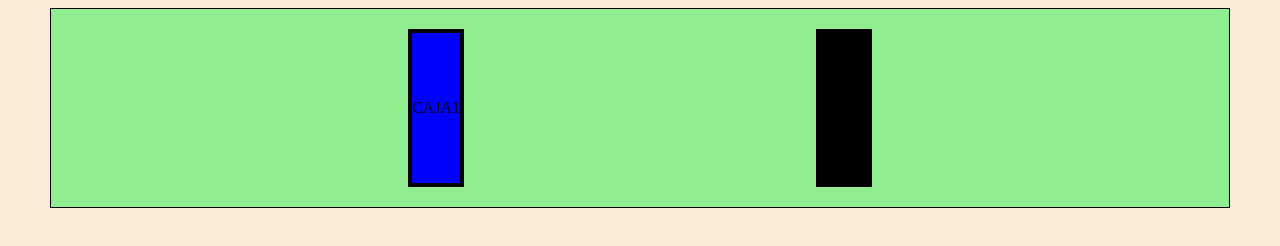
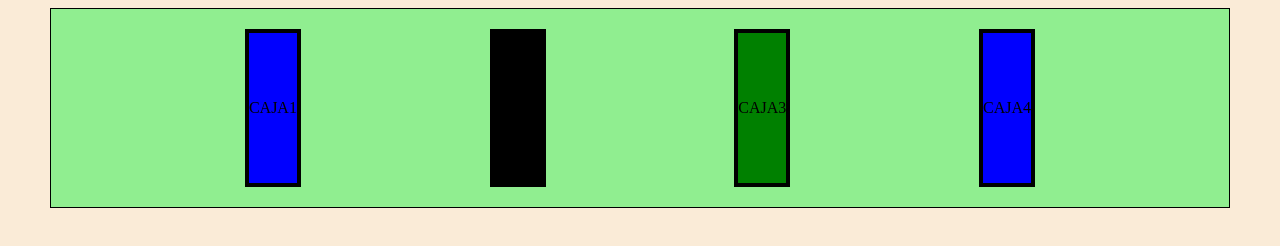
Before and after one commit to darklink2003/practicas-git, a plain HTML site: page index.html in a window 1280 px wide. Drawn offline with Linux system fonts and the light colour scheme.

Commit message:
modificado

```diff
--- a/index.html
+++ b/index.html
@@ -12,7 +12,8 @@
     <main class="container">
         <div class="caja1">CAJA1</div>
         <div class="caja2">CAJA2</div>
-
+        <div class="caja3">CAJA3</div>
+        <div class="caja4">CAJA4</div>
 
     </main>
 
```
